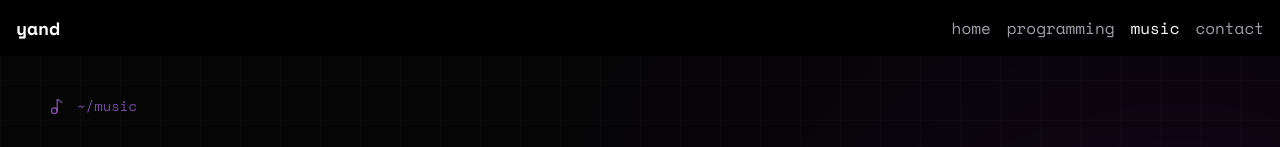
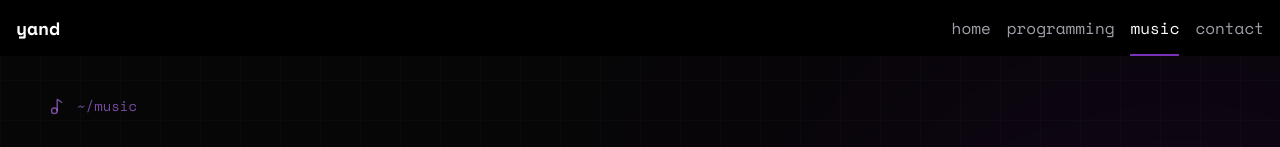
Before and after one commit to YandDev/yand-portfolio, a Next.js app: page /music in a window 1280 px wide. Shown: the top 147 px of the page. Built offline with nearby package versions, Linux system fonts and the light colour scheme.

Commit message:
Fix active navbar indicator styling

```diff
--- a/src/app/navbar.tsx
+++ b/src/app/navbar.tsx
@@ -19,8 +19,8 @@ export default function Navbar() {
               ? "bg-purple-500"
               : "bg-green-400";
 
-  const musicColor = "text-purple-500"
-  const contactColor = pathname.startsWith("/contact") ? "text-orange-500" : "bg-purple-500";
+  const musicColor = "bg-purple-500"
+  const contactColor = "bg-orange-500"
 
   const programmingActive = pathname.startsWith("/programming");
   const musicActive = pathname.startsWith("/music");
```
